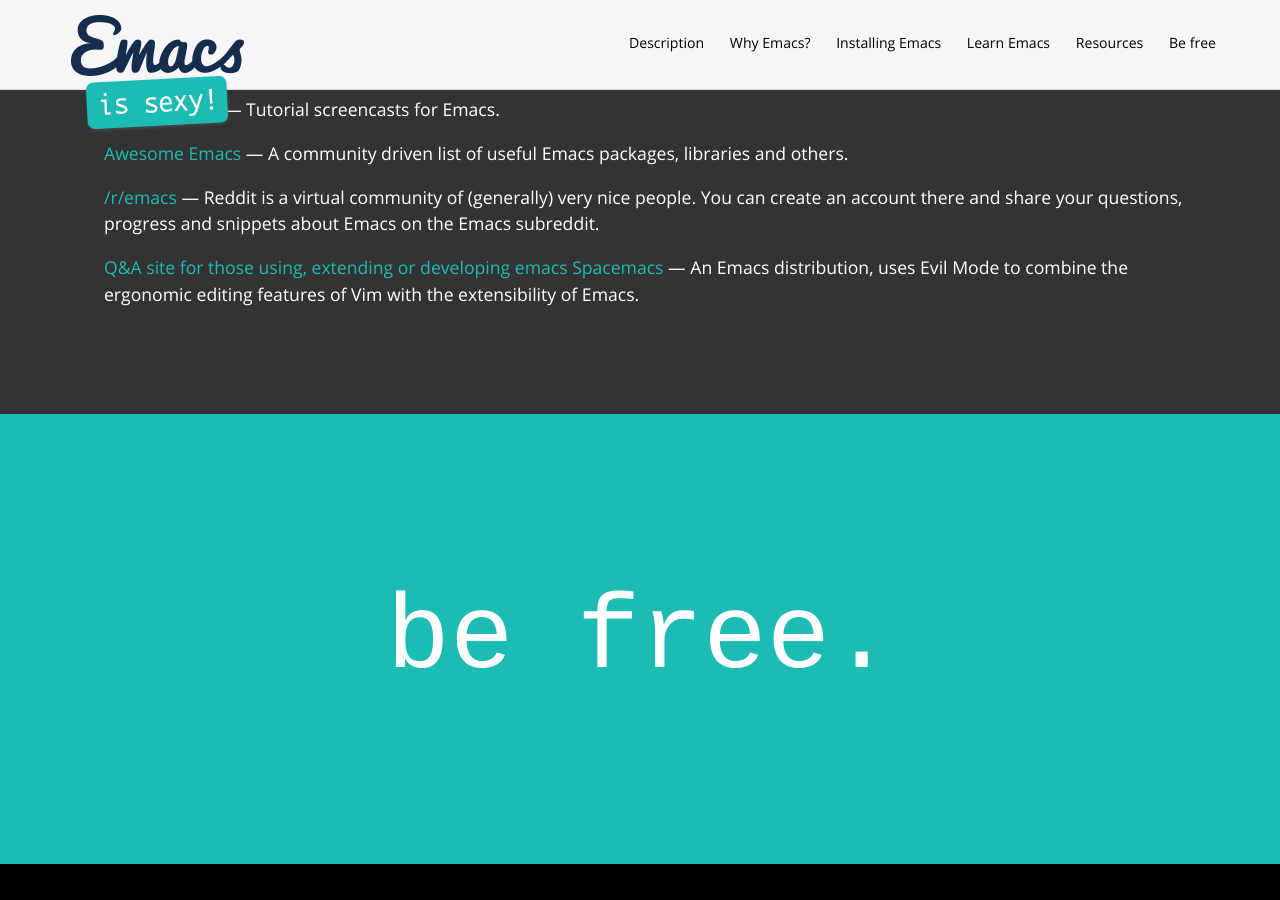
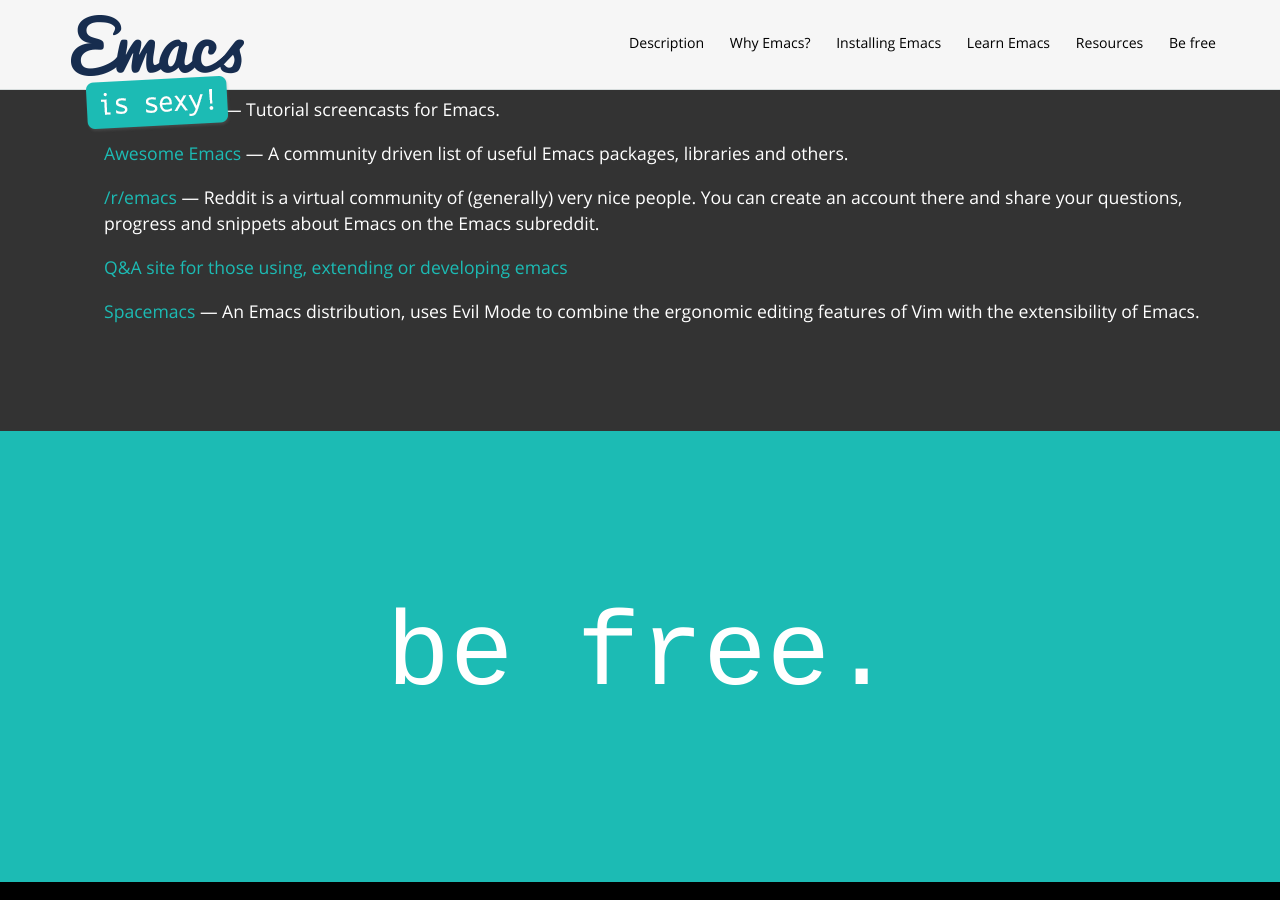
Before and after one commit to picandocodigo/emacs.sexy, a Jekyll site: the page built from index.html, in a window 1280 px wide and 900 px high, scrolled down 4587 px. Built offline with Jekyll 4.4.1, drawn with Linux system fonts in a browser that asks for light colours; nearby versions of some CDN libraries; Markdown is read by kramdown in place of the engine named in the settings.

Commit message:
Added newline

```diff
--- a/index.html
+++ b/index.html
@@ -282,8 +282,9 @@
         </li>
         <li>
           <a href="http://emacs.stackexchange.com/" title="Emacs Stackexchange"> Q&A site for those using, extending or developing emacs</a>
-          <a href="https://github.com/syl20bnr/spacemacs#introduction">Spacemacs</a>&nbsp;&mdash; An Emacs distribution, uses Evil Mode to combine the ergonomic editing features of Vim with the extensibility of Emacs.
         </li>
+<li>
+<a href="https://github.com/syl20bnr/spacemacs#introduction">Spacemacs</a>&nbsp;&mdash; An Emacs distribution, uses Evil Mode to combine the ergonomic editing features of Vim with the extensibility of Emacs.</li>
       </ul>
     </p>
   </div>
```
